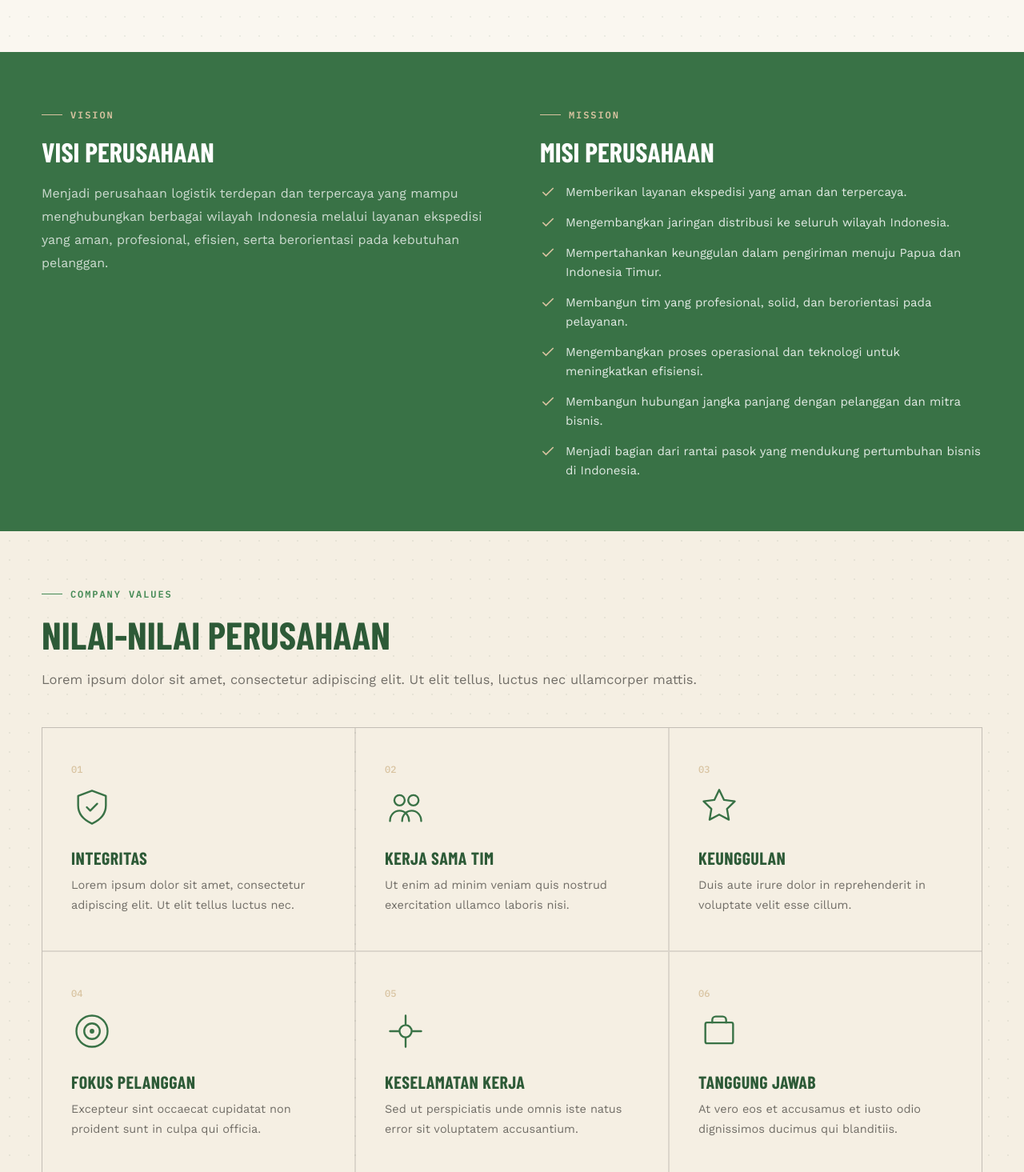
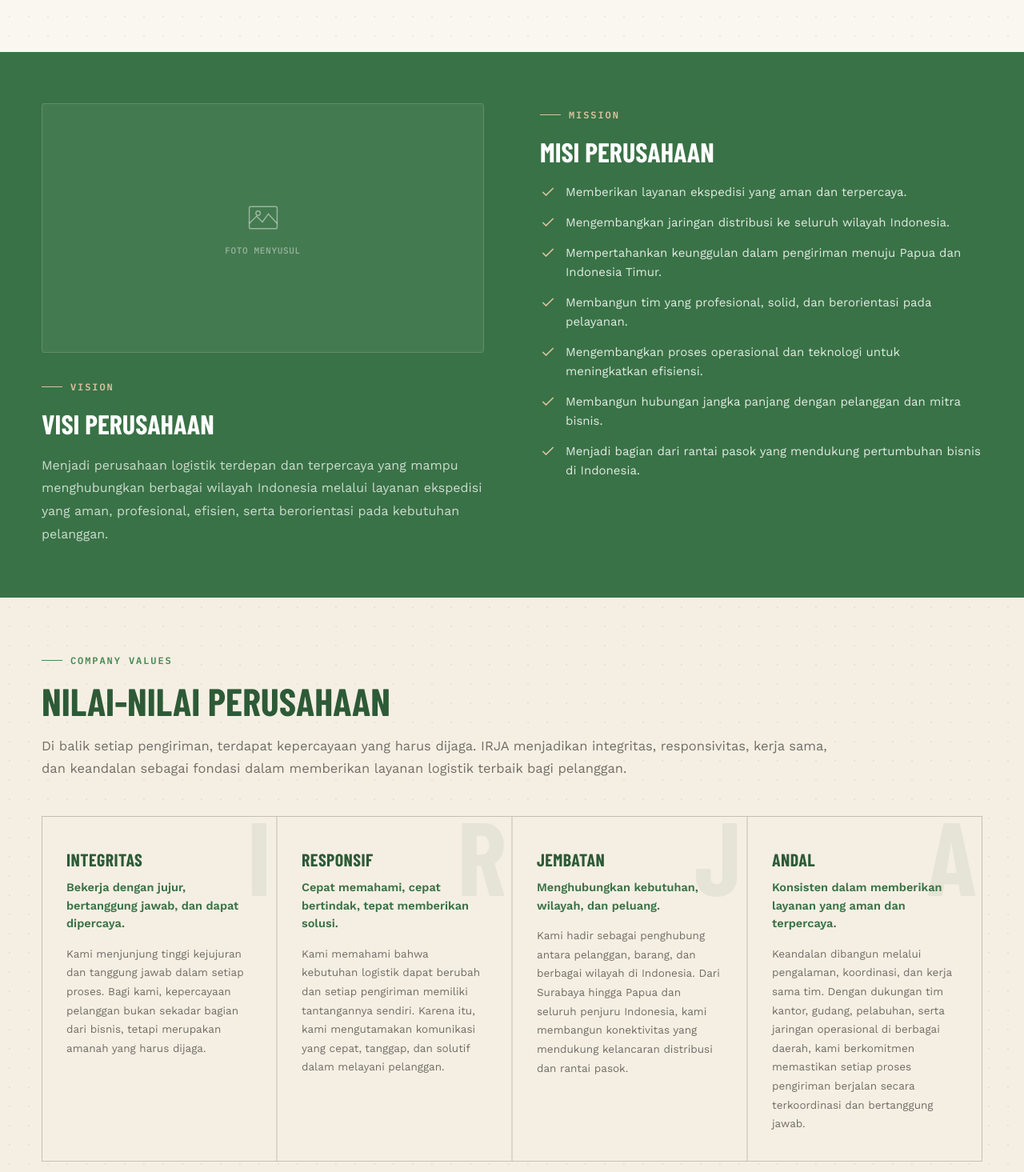
Before and after one commit to fridoustin/irja-express-logistic, a Next.js app: page /about in a window 1280 px wide. Shown: the part 2825-4290 px from the top of the page at 80% size. Built offline with nearby package versions, Linux system fonts and the light colour scheme; a web font is replaced by a local one.

Commit message:
feat: update nilai nilai perusahaan

```diff
--- a/src/app/globals.css
+++ b/src/app/globals.css
@@ -1186,6 +1186,33 @@ footer ul a:hover {
   grid-template-columns: 1fr 1fr;
   gap: 70px;
 }
+.vm-figure {
+  aspect-ratio: 16 / 9;
+  border-radius: 4px;
+  background: rgba(255, 255, 255, 0.06);
+  border: 1px solid rgba(255, 255, 255, 0.15);
+  display: flex;
+  flex-direction: column;
+  align-items: center;
+  justify-content: center;
+  gap: 12px;
+  color: rgba(255, 255, 255, 0.45);
+  margin-bottom: 28px;
+}
+.vm-figure .icon {
+  width: 44px;
+  height: 44px;
+}
+.vm-figure .icon svg {
+  width: 100%;
+  height: 100%;
+}
+.vm-figure span {
+  font-family: var(--font-mono), monospace;
+  font-size: 11px;
+  letter-spacing: 0.06em;
+  text-transform: uppercase;
+}
 .vm-block h2 {
   font-family: var(--font-display), sans-serif;
   font-weight: 800;
@@ -1929,3 +1956,77 @@ footer ul a:hover {
     aspect-ratio: 16 / 9;
   }
 }
+
+/* ===== ABOUT: COMPANY VALUES (IRJA monogram cards) ===== */
+.values-grid {
+  display: grid;
+  grid-template-columns: repeat(4, 1fr);
+  gap: 2px;
+  background: var(--line);
+  border: 1px solid var(--line);
+}
+.value-card {
+  position: relative;
+  background: var(--tan-100);
+  padding: 40px 30px 34px;
+  overflow: hidden;
+  transition: background 0.4s var(--ease), transform 0.4s var(--ease);
+}
+.value-card:hover {
+  background: var(--white);
+  transform: translateY(-4px);
+}
+.value-letter {
+  position: absolute;
+  top: -18px;
+  right: 6px;
+  font-family: var(--font-display), sans-serif;
+  font-weight: 800;
+  font-size: 130px;
+  line-height: 1;
+  color: var(--green-700);
+  opacity: 0.08;
+  pointer-events: none;
+  transition: opacity 0.4s var(--ease);
+}
+.value-card:hover .value-letter {
+  opacity: 0.14;
+}
+.value-card h3 {
+  position: relative;
+  z-index: 1;
+  font-family: var(--font-display), sans-serif;
+  font-weight: 700;
+  font-size: 22px;
+  letter-spacing: 0.02em;
+  text-transform: uppercase;
+  color: var(--green-800);
+  margin-bottom: 12px;
+}
+.value-tagline {
+  position: relative;
+  z-index: 1;
+  font-weight: 600;
+  font-size: 14.5px;
+  line-height: 1.55;
+  color: var(--green-700);
+  margin-bottom: 14px;
+}
+.value-desc {
+  position: relative;
+  z-index: 1;
+  font-size: 13.5px;
+  line-height: 1.75;
+  color: var(--charcoal-60);
+}
+
+@media (max-width: 980px) {
+  .values-grid {
+    grid-template-columns: repeat(2, 1fr);
+  }
+}
+@media (max-width: 600px) {
+  .values-grid {
+    grid-template-columns: 1fr;
+  }
+}
--- a/src/components/About.tsx
+++ b/src/components/About.tsx
@@ -37,6 +37,14 @@ const HISTORY_PLACEHOLDER_ICON = (
   </svg>
 );
 
+const VISION_PLACEHOLDER_ICON = (
+  <svg viewBox="0 0 48 48" fill="none" stroke="currentColor" strokeWidth="1.6">
+    <rect x="5" y="9" width="38" height="30" rx="2" />
+    <path d="M5 32l10-10 8 8 8-11 12 13" />
+    <circle cx="17" cy="18" r="3" />
+  </svg>
+);
+
 const MISSION = [
   "Memberikan layanan ekspedisi yang aman dan terpercaya.",
   "Mengembangkan jaringan distribusi ke seluruh wilayah Indonesia.",
@@ -49,71 +57,28 @@ const MISSION = [
 
 const VALUES = [
   {
-    idx: "01",
+    letter: "I",
     title: "Integritas",
-    desc: "Lorem ipsum dolor sit amet, consectetur adipiscing elit. Ut elit tellus luctus nec.",
-    icon: (
-      <svg viewBox="0 0 48 48" fill="none" stroke="currentColor" strokeWidth="2.2" strokeLinecap="round" strokeLinejoin="round">
-        <path d="M24 5l16 6v11c0 10-7 17-16 21C15 39 8 32 8 22V11z" />
-        <path d="M18 24l4 4 8-8" />
-      </svg>
-    ),
+    tagline: "Bekerja dengan jujur, bertanggung jawab, dan dapat dipercaya.",
+    desc: "Kami menjunjung tinggi kejujuran dan tanggung jawab dalam setiap proses. Bagi kami, kepercayaan pelanggan bukan sekadar bagian dari bisnis, tetapi merupakan amanah yang harus dijaga.",
   },
   {
-    idx: "02",
-    title: "Kerja Sama Tim",
-    desc: "Ut enim ad minim veniam quis nostrud exercitation ullamco laboris nisi.",
-    icon: (
-      <svg viewBox="0 0 48 48" fill="none" stroke="currentColor" strokeWidth="2.2" strokeLinecap="round" strokeLinejoin="round">
-        <circle cx="17" cy="16" r="6" />
-        <circle cx="33" cy="16" r="6" />
-        <path d="M6 40c0-7 5-12 11-12s11 5 11 12M20 40c0-7 5-12 11-12s11 5 11 12" />
-      </svg>
-    ),
+    letter: "R",
+    title: "Responsif",
+    tagline: "Cepat memahami, cepat bertindak, tepat memberikan solusi.",
+    desc: "Kami memahami bahwa kebutuhan logistik dapat berubah dan setiap pengiriman memiliki tantangannya sendiri. Karena itu, kami mengutamakan komunikasi yang cepat, tanggap, dan solutif dalam melayani pelanggan.",
   },
   {
-    idx: "03",
-    title: "Keunggulan",
-    desc: "Duis aute irure dolor in reprehenderit in voluptate velit esse cillum.",
-    icon: (
-      <svg viewBox="0 0 48 48" fill="none" stroke="currentColor" strokeWidth="2.2" strokeLinecap="round" strokeLinejoin="round">
-        <path d="M24 4l5.6 11.6L42 17.2l-9 8.8 2.1 12.4L24 32.6l-11.1 5.8L15 26 6 17.2l12.4-1.6z" />
-      </svg>
-    ),
+    letter: "J",
+    title: "Jembatan",
+    tagline: "Menghubungkan kebutuhan, wilayah, dan peluang.",
+    desc: "Kami hadir sebagai penghubung antara pelanggan, barang, dan berbagai wilayah di Indonesia. Dari Surabaya hingga Papua dan seluruh penjuru Indonesia, kami membangun konektivitas yang mendukung kelancaran distribusi dan rantai pasok.",
   },
   {
-    idx: "04",
-    title: "Fokus Pelanggan",
-    desc: "Excepteur sint occaecat cupidatat non proident sunt in culpa qui officia.",
-    icon: (
-      <svg viewBox="0 0 48 48" fill="none" stroke="currentColor" strokeWidth="2.2" strokeLinecap="round" strokeLinejoin="round">
-        <circle cx="24" cy="24" r="18" />
-        <circle cx="24" cy="24" r="9" />
-        <circle cx="24" cy="24" r="1.6" fill="currentColor" />
-      </svg>
-    ),
-  },
-  {
-    idx: "05",
-    title: "Keselamatan Kerja",
-    desc: "Sed ut perspiciatis unde omnis iste natus error sit voluptatem accusantium.",
-    icon: (
-      <svg viewBox="0 0 48 48" fill="none" stroke="currentColor" strokeWidth="2.2" strokeLinecap="round" strokeLinejoin="round">
-        <path d="M24 6v10M24 32v10M6 24h10M32 24h10" />
-        <circle cx="24" cy="24" r="7" />
-      </svg>
-    ),
-  },
-  {
-    idx: "06",
-    title: "Tanggung Jawab",
-    desc: "At vero eos et accusamus et iusto odio dignissimos ducimus qui blanditiis.",
-    icon: (
-      <svg viewBox="0 0 48 48" fill="none" stroke="currentColor" strokeWidth="2.2" strokeLinecap="round" strokeLinejoin="round">
-        <rect x="8" y="14" width="32" height="24" rx="2" />
-        <path d="M16 14v-3a4 4 0 0 1 4-4h8a4 4 0 0 1 4 4v3" />
-      </svg>
-    ),
+    letter: "A",
+    title: "Andal",
+    tagline: "Konsisten dalam memberikan layanan yang aman dan terpercaya.",
+    desc: "Keandalan dibangun melalui pengalaman, koordinasi, dan kerja sama tim. Dengan dukungan tim kantor, gudang, pelabuhan, serta jaringan operasional di berbagai daerah, kami berkomitmen memastikan setiap proses pengiriman berjalan secara terkoordinasi dan bertanggung jawab.",
   },
 ];
 
@@ -167,6 +132,10 @@ export default function About() {
       <section className="vm">
         <div className="wrap vm-grid">
           <Reveal className="vm-block">
+            <div className="vm-figure">
+              <div className="icon">{VISION_PLACEHOLDER_ICON}</div>
+              <span>Foto menyusul</span>
+            </div>
             <span className="eyebrow on-dark">Vision</span>
             <h2>Visi Perusahaan</h2>
             <p>
@@ -198,17 +167,22 @@ export default function About() {
           <Reveal className="section-head">
             <span className="eyebrow">Company Values</span>
             <h2>Nilai-Nilai Perusahaan</h2>
-            <p>Lorem ipsum dolor sit amet, consectetur adipiscing elit. Ut elit tellus, luctus nec ullamcorper mattis.</p>
+            <p>
+              Di balik setiap pengiriman, terdapat kepercayaan yang harus
+              dijaga. IRJA menjadikan integritas, responsivitas, kerja sama,
+              dan keandalan sebagai fondasi dalam memberikan layanan logistik
+              terbaik bagi pelanggan.
+            </p>
           </Reveal>
         </div>
         <div className="wrap">
-          <div className="why-grid stagger">
+          <div className="values-grid stagger">
             {VALUES.map((item) => (
-              <Reveal key={item.idx} className="why-card">
-                <span className="idx">{item.idx}</span>
-                <div className="icon">{item.icon}</div>
+              <Reveal key={item.letter} className="value-card">
+                <span className="value-letter">{item.letter}</span>
                 <h3>{item.title}</h3>
-                <p>{item.desc}</p>
+                <p className="value-tagline">{item.tagline}</p>
+                <p className="value-desc">{item.desc}</p>
               </Reveal>
             ))}
           </div>
```
